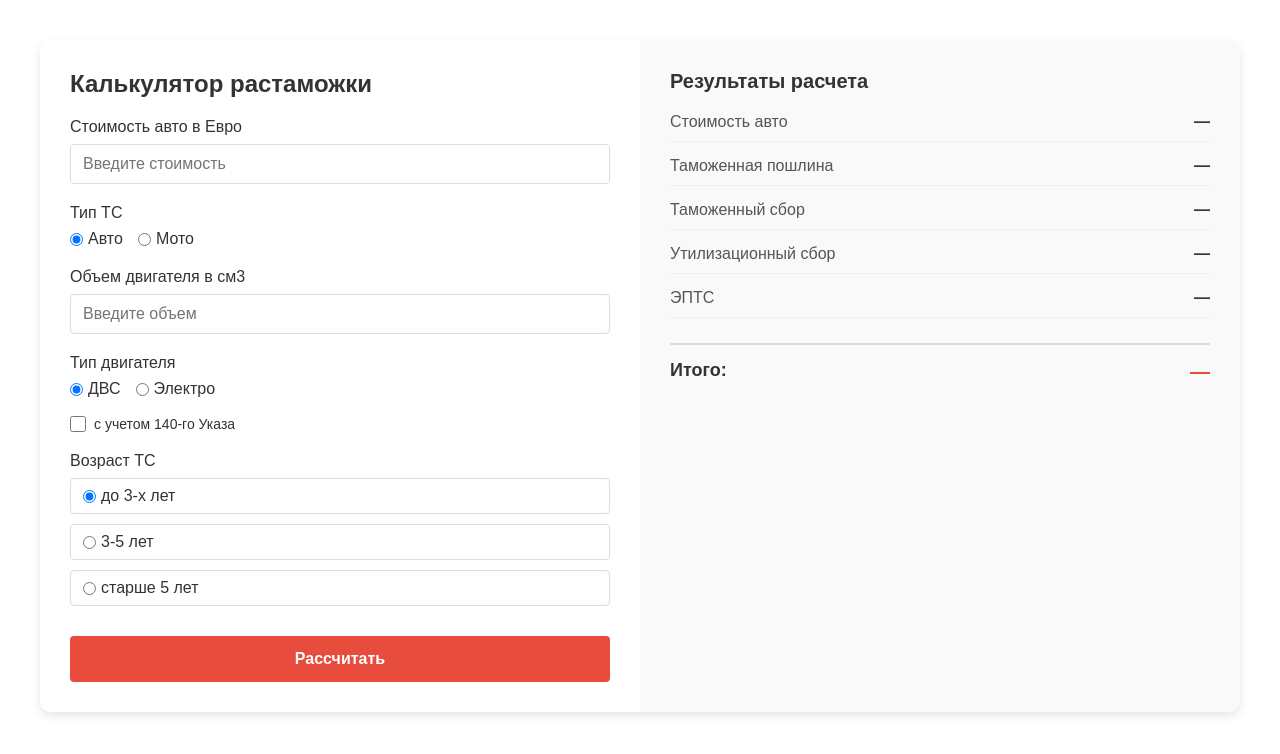
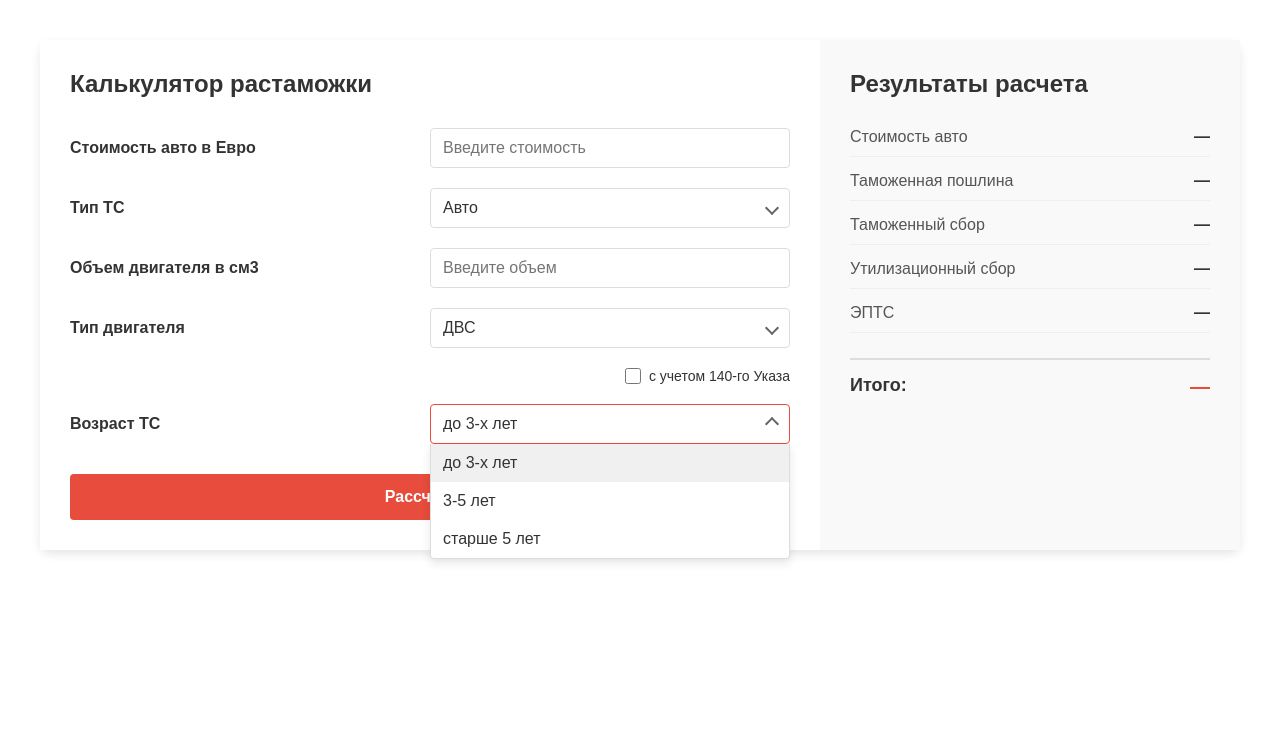
Before and after one commit to Razavik/Customs-clearance-calculator, a website: page src/index.html in a window 1280 px wide. Both pictures are taken after a click on the element "до 3-х лет". Drawn offline with nearby package versions, Linux system fonts and the light colour scheme; files that its build step writes are made by us from their sources; files whose address does not match are found by name.

Commit message:
Исправлены расчёты + Добавлены кастомные селекты

```diff
--- a/src/components/calculator-form.html
+++ b/src/components/calculator-form.html
@@ -15,15 +15,16 @@
 
 		<div class="calculator__field">
 			<label class="calculator__label">Тип ТС</label>
-			<div class="calculator__radio-group">
-				<div class="calculator__radio">
-					<input type="radio" id="carTypeAuto" name="carType" value="auto" checked />
-					<label for="carTypeAuto">Авто</label>
+			<div class="calculator__select" id="carTypeSelect">
+				<div class="calculator__select-header">
+					<span class="calculator__select-current">Авто</span>
+					<div class="calculator__select-icon"></div>
 				</div>
-				<div class="calculator__radio">
-					<input type="radio" id="carTypeMoto" name="carType" value="moto" />
-					<label for="carTypeMoto">Мото</label>
+				<div class="calculator__select-body">
+					<div class="calculator__select-item" data-value="auto" data-selected="true">Авто</div>
+					<div class="calculator__select-item" data-value="moto">Мото</div>
 				</div>
+				<input type="hidden" id="carType" name="carType" value="auto" />
 			</div>
 		</div>
 
@@ -39,42 +40,36 @@
 
 		<div class="calculator__field">
 			<label class="calculator__label">Тип двигателя</label>
-			<div class="calculator__radio-group">
-				<div class="calculator__radio">
-					<input type="radio" id="engineTypeIce" name="engineType" value="ice" checked />
-					<label for="engineTypeIce">ДВС</label>
+			<div class="calculator__select" id="engineTypeSelect">
+				<div class="calculator__select-header">
+					<span class="calculator__select-current">ДВС</span>
+					<div class="calculator__select-icon"></div>
 				</div>
-				<div class="calculator__radio">
-					<input
-						type="radio"
-						id="engineTypeElectric"
-						name="engineType"
-						value="electric"
-					/>
-					<label for="engineTypeElectric">Электро</label>
+				<div class="calculator__select-body">
+					<div class="calculator__select-item" data-value="ice" data-selected="true">ДВС</div>
+					<div class="calculator__select-item" data-value="electric">Электро</div>
 				</div>
+				<input type="hidden" id="engineType" name="engineType" value="ice" />
 			</div>
-			<div class="calculator__checkbox">
-				<input type="checkbox" id="decree140" name="decree140" />
-				<label for="decree140">с учетом 140-го Указа</label>
-			</div>
+		</div>
+		<div class="calculator__checkbox">
+			<input type="checkbox" id="decree140" name="decree140" />
+			<label for="decree140">с учетом 140-го Указа</label>
 		</div>
 
 		<div class="calculator__field">
 			<label class="calculator__label">Возраст ТС</label>
-			<div class="calculator__radio-group calculator__radio-group--column">
-				<div class="calculator__radio calculator__radio--block">
-					<input type="radio" id="ageUnder3" name="carAge" value="under3" checked />
-					<label for="ageUnder3">до 3-х лет</label>
+			<div class="calculator__select" id="carAgeSelect">
+				<div class="calculator__select-header">
+					<span class="calculator__select-current">до 3-х лет</span>
+					<div class="calculator__select-icon"></div>
 				</div>
-				<div class="calculator__radio calculator__radio--block">
-					<input type="radio" id="age3to5" name="carAge" value="3to5" />
-					<label for="age3to5">3-5 лет</label>
+				<div class="calculator__select-body">
+					<div class="calculator__select-item" data-value="under3" data-selected="true">до 3-х лет</div>
+					<div class="calculator__select-item" data-value="3to5">3-5 лет</div>
+					<div class="calculator__select-item" data-value="over5">старше 5 лет</div>
 				</div>
-				<div class="calculator__radio calculator__radio--block">
-					<input type="radio" id="ageOver5" name="carAge" value="over5" />
-					<label for="ageOver5">старше 5 лет</label>
-				</div>
+				<input type="hidden" id="carAge" name="carAge" value="under3" />
 			</div>
 		</div>
 
--- a/src/js/components/calculator.js
+++ b/src/js/components/calculator.js
@@ -21,15 +21,69 @@ export const calculator = () => {
 	// Курс валют (1 евро = 3.57 BYN)
 	const BYN_TO_EUR = 1 / 3.57;
 
-	// Функция получения выбранного значения радиокнопки
-	const getSelectedRadioValue = (name) => {
-		const radios = document.getElementsByName(name);
-		for (const radio of radios) {
-			if (radio.checked) {
-				return radio.value;
+	// Инициализация кастомных селектов
+	const initCustomSelects = () => {
+		const selects = document.querySelectorAll(".calculator__select");
+
+		selects.forEach((select) => {
+			const header = select.querySelector(".calculator__select-header");
+			const items = select.querySelectorAll(".calculator__select-item");
+			const current = select.querySelector(".calculator__select-current");
+			const hiddenInput = select.querySelector('input[type="hidden"]');
+
+			// Обработчик клика по заголовку селекта
+			header.addEventListener("click", () => {
+				// Закрываем все другие селекты
+				selects.forEach((otherSelect) => {
+					if (otherSelect !== select) {
+						otherSelect.classList.remove("active");
+					}
+				});
+
+				// Переключаем активное состояние текущего селекта
+				select.classList.toggle("active");
+			});
+
+			// Обработчик клика по элементу селекта
+			items.forEach((item) => {
+				item.addEventListener("click", () => {
+					// Обновляем текст в заголовке
+					current.textContent = item.textContent;
+
+					// Обновляем скрытое поле ввода
+					if (hiddenInput) {
+						hiddenInput.value = item.dataset.value;
+					}
+
+					// Снимаем выделение со всех элементов
+					items.forEach((i) => {
+						i.dataset.selected = "false";
+					});
+
+					// Выделяем выбранный элемент
+					item.dataset.selected = "true";
+
+					// Закрываем селект
+					select.classList.remove("active");
+				});
+			});
+		});
+
+		// Закрытие селекта при клике вне его
+		document.addEventListener("click", (e) => {
+			const isSelect = e.target.closest(".calculator__select");
+			if (!isSelect) {
+				selects.forEach((select) => {
+					select.classList.remove("active");
+				});
 			}
-		}
-		return null;
+		});
+	};
+
+	// Функция получения значения из кастомного селекта
+	const getSelectValue = (id) => {
+		const hiddenInput = document.getElementById(id);
+		return hiddenInput ? hiddenInput.value : null;
 	};
 
 	// Функция форматирования числа в денежный формат
@@ -144,9 +198,9 @@ export const calculator = () => {
 	const calculateCustomsFees = () => {
 		const carCost = parseFloat(carCostInput.value) || 0;
 		const engineVolume = parseFloat(engineVolumeInput.value) || 0;
-		const carType = getSelectedRadioValue("carType");
-		const engineType = getSelectedRadioValue("engineType");
-		const carAge = getSelectedRadioValue("carAge");
+		const carType = getSelectValue("carType");
+		const engineType = getSelectValue("engineType");
+		const carAge = getSelectValue("carAge");
 		const isDecree140 = decree140Checkbox ? decree140Checkbox.checked : false;
 
 		if (carCost <= 0 || engineVolume <= 0) {
@@ -157,10 +211,7 @@ export const calculator = () => {
 		let duty = 0;
 		let recyclingFee = 0;
 
-		if (engineType === "electric") {
-			duty = 0;
-			recyclingFee = RECYCLING_FEE_UNDER_3_BYN * BYN_TO_EUR;
-		} else if (carType === "auto") {
+		if (carType === "auto") {
 			if (carAge === "under3") {
 				duty = calculateDutyUnder3Years(carCost, engineVolume, isDecree140);
 				recyclingFee = RECYCLING_FEE_UNDER_3_BYN * BYN_TO_EUR;
@@ -174,6 +225,10 @@ export const calculator = () => {
 		} else if (carType === "moto") {
 			duty = calculateDutyMoto(carCost, engineVolume);
 			recyclingFee = 0;
+		}
+
+		if (engineType === "electric") {
+			duty = 0;
 		}
 
 		const customsFee = CUSTOMS_FEE_BYN * BYN_TO_EUR;
@@ -195,5 +250,6 @@ export const calculator = () => {
 	}
 
 	// Инициализация калькулятора
+	initCustomSelects();
 	initTooltips();
 };
--- a/src/scss/blocks/calculator.scss
+++ b/src/scss/blocks/calculator.scss
@@ -10,7 +10,6 @@
 		background-color: #f9f9f9;
 		border-radius: 10px;
 		box-shadow: 0 4px 10px rgba(0, 0, 0, 0.1);
-		overflow: hidden;
 
 		@media (max-width: 768px) {
 			flex-direction: column;
@@ -18,7 +17,7 @@
 	}
 
 	&__left {
-		flex: 1;
+		flex: 2;
 		padding: 30px;
 		background-color: #fff;
 	}
@@ -36,14 +35,14 @@
 	&__title {
 		font-size: 24px;
 		font-weight: 700;
-		margin-bottom: 20px;
+		margin-bottom: 30px;
 		color: #333;
 	}
 
 	&__subtitle {
-		font-size: 20px;
-		font-weight: 600;
-		margin-bottom: 20px;
+		font-size: 24px;
+		font-weight: 700;
+		margin-bottom: 30px;
 		color: #333;
 	}
 
@@ -55,17 +54,20 @@
 
 	&__field {
 		display: flex;
-		flex-direction: column;
+		align-items: center;
+		justify-content: space-between;
+		width: 100%;
 		gap: 8px;
 	}
 
 	&__label {
 		font-size: 16px;
-		font-weight: 500;
+		font-weight: 700;
 		color: #333;
 	}
 
 	&__input {
+		width: 50%;
 		height: 40px;
 		padding: 0 12px;
 		border: 1px solid #ddd;
@@ -74,7 +76,115 @@
 
 		&:focus {
 			outline: none;
-			border-color: #007bff;
+			border-color: #e74c3c;
+		}
+	}
+
+	/* Стили для кастомного селекта */
+	&__select {
+		position: relative;
+		width: 50%;
+		user-select: none;
+
+		&-header {
+			display: flex;
+			align-items: center;
+			justify-content: space-between;
+			height: 40px;
+			padding: 0 12px;
+			border: 1px solid #ddd;
+			border-radius: 4px;
+			background-color: #fff;
+			cursor: pointer;
+			transition: border-color 0.2s;
+
+			&:hover {
+				border-color: #bbb;
+			}
+		}
+
+		&-current {
+			font-size: 16px;
+			color: #333;
+		}
+
+		&-icon {
+			width: 10px;
+			height: 10px;
+			border-right: 2px solid #666;
+			border-bottom: 2px solid #666;
+			transform: rotate(45deg);
+			transition: transform 0.2s;
+		}
+
+		&-body {
+			position: absolute;
+			top: 100%;
+			left: 0;
+			width: 100%;
+			max-height: 0;
+			overflow: hidden;
+			border: 0 solid #ddd;
+			border-radius: 0 0 4px 4px;
+			background-color: #fff;
+			z-index: 10;
+			transition: all 0.2s;
+			box-shadow: 0 4px 10px rgba(0, 0, 0, 0.1);
+			opacity: 0;
+		}
+
+		&-item {
+			padding: 10px 12px;
+			font-size: 16px;
+			color: #333;
+			cursor: pointer;
+			transition: background-color 0.2s;
+
+			&:hover {
+				background-color: #f5f5f5;
+			}
+
+			&[data-selected="true"] {
+				background-color: #f0f0f0;
+				font-weight: 500;
+			}
+		}
+
+		&.active {
+			.calculator__select-header {
+				border-color: #e74c3c;
+			}
+
+			.calculator__select-icon {
+				transform: rotate(225deg);
+			}
+
+			.calculator__select-body {
+				max-height: 200px;
+				border-width: 0 1px 1px 1px;
+				opacity: 1;
+				overflow-y: auto;
+				scrollbar-width: thin;
+				scrollbar-color: #ccc #f0f0f0;
+
+				&::-webkit-scrollbar {
+					width: 6px;
+				}
+
+				&::-webkit-scrollbar-track {
+					background: #f0f0f0;
+					border-radius: 0 0 4px 0;
+				}
+
+				&::-webkit-scrollbar-thumb {
+					background-color: #ccc;
+					border-radius: 3px;
+
+					&:hover {
+						background-color: #aaa;
+					}
+				}
+			}
 		}
 	}
 
@@ -123,8 +233,8 @@
 	&__checkbox {
 		display: flex;
 		align-items: center;
+		align-self: flex-end;
 		gap: 8px;
-		margin-top: 10px;
 
 		input[type="checkbox"] {
 			margin: 0;
```
Also changed, not shown: build/css/main.css, build/index.html, build/js/index.bundle.js, src/scss/constants/_variables.scss (deleted).
